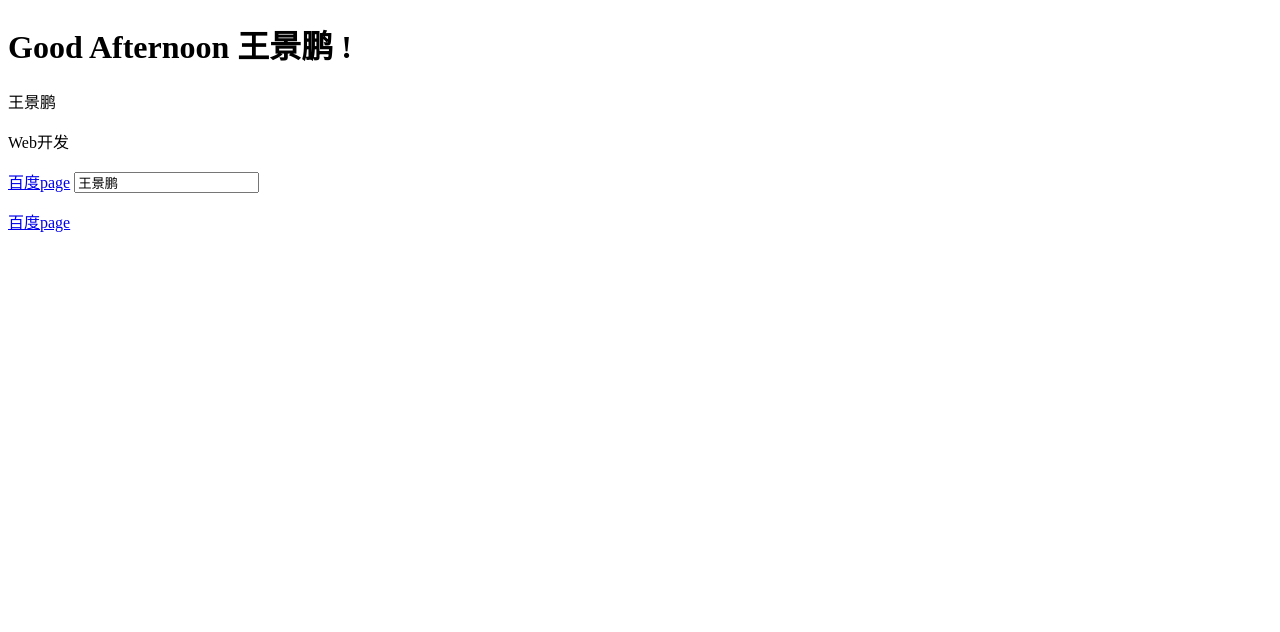
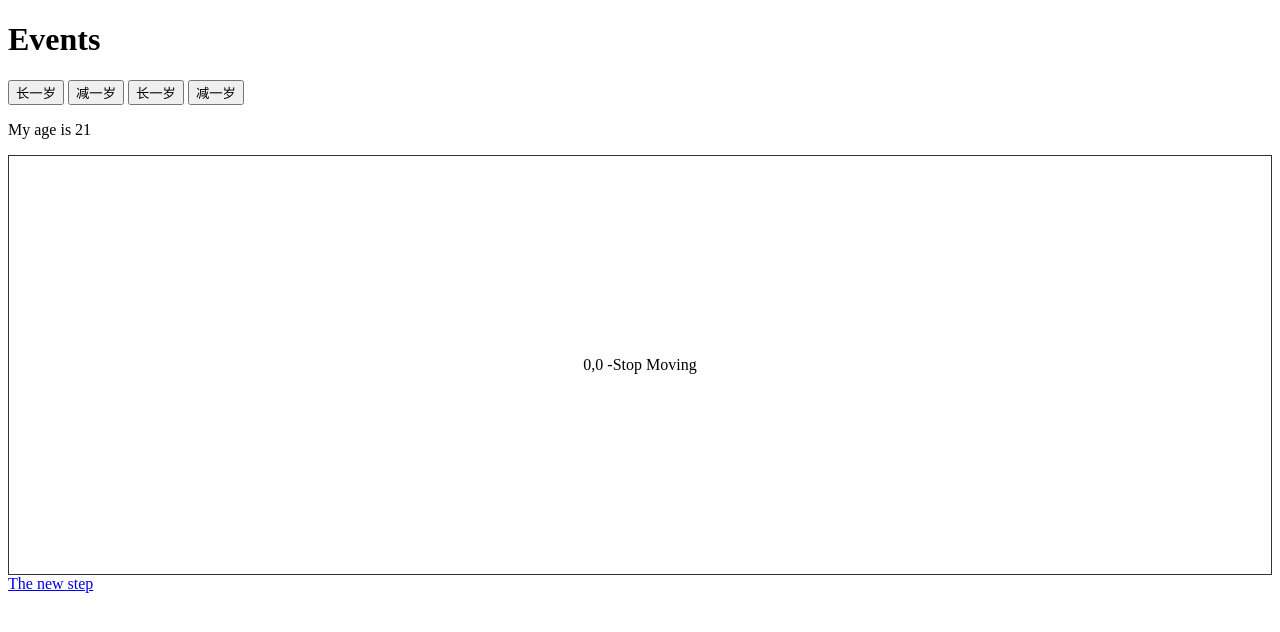
Before and after one commit to xywjp/MyVue, a plain HTML site: page index.html in a window 1280 px wide. Drawn offline with nearby package versions, Linux system fonts and the light colour scheme.

Commit message:
lesson-2

```diff
--- a/app.js
+++ b/app.js
@@ -1,14 +1,27 @@
 new Vue({
     el:"#vue-app",
     data:{
-        name:"王景鹏",
-        job:"Web开发",
-        website:"https://baidu.com",
-        websitetag:"<a href='https://baidu.com'>百度page</a>"
+        age:21,
+        x:0,
+        y:0
     },
     methods:{
-        greet: function(time){
-            return 'Good '+time +this.name + ' !';
+        addage:function(){
+            this.age++;
+        },
+        subtractage:function(){
+            this.age--;
+        },
+        updateXY:function(event){
+            //console.log(event);
+            this.x=event.offsetX;
+            this.y=event.offsetY;
+        },
+        StopMoving:function(event){
+            event.stopPropagation();
+        },
+        alert:function(){
+            alert("Hellow World !");
         }
     }
 });
--- a/index.html
+++ b/index.html
@@ -8,12 +8,16 @@
     </Head>
     <body>
         <div id="vue-app">
-            <h1> {{ greet('Afternoon ') }} </h1>
-            <p> {{ name }} </p>
-            <p> {{ job }} </p>
-            <a v-bind:href="website">百度page</a>
-            <input type="text" v-bind:value="name">
-            <p v-html="websitetag"></p>
+            <h1> Events </h1>
+            <button v-on:click.once="addage">长一岁</button>
+            <button @click="subtractage">减一岁</button>
+            <button v-on:dblclick="addage">长一岁</button>
+            <button @dblclick="subtractage">减一岁</button>
+            <p>My age is {{age}}</p>
+            <div id="canvas" v-on:mousemove="updateXY">
+                {{x}},{{y}} -<span v-on:mousemove.stop="">Stop Moving</span>
+            </div>
+            <a v-on:click.prevent="alert()" href="https://www.github.com">The new step</a>
         </div>
         <script src="app.js"></script>
     </body>
--- a/style.css
+++ b/style.css
@@ -0,0 +1,6 @@
+#canvas{
+    widows: 600px;
+    padding:200px 20px;
+    text-align: center;
+    border:1px solid #333;
+}
```
